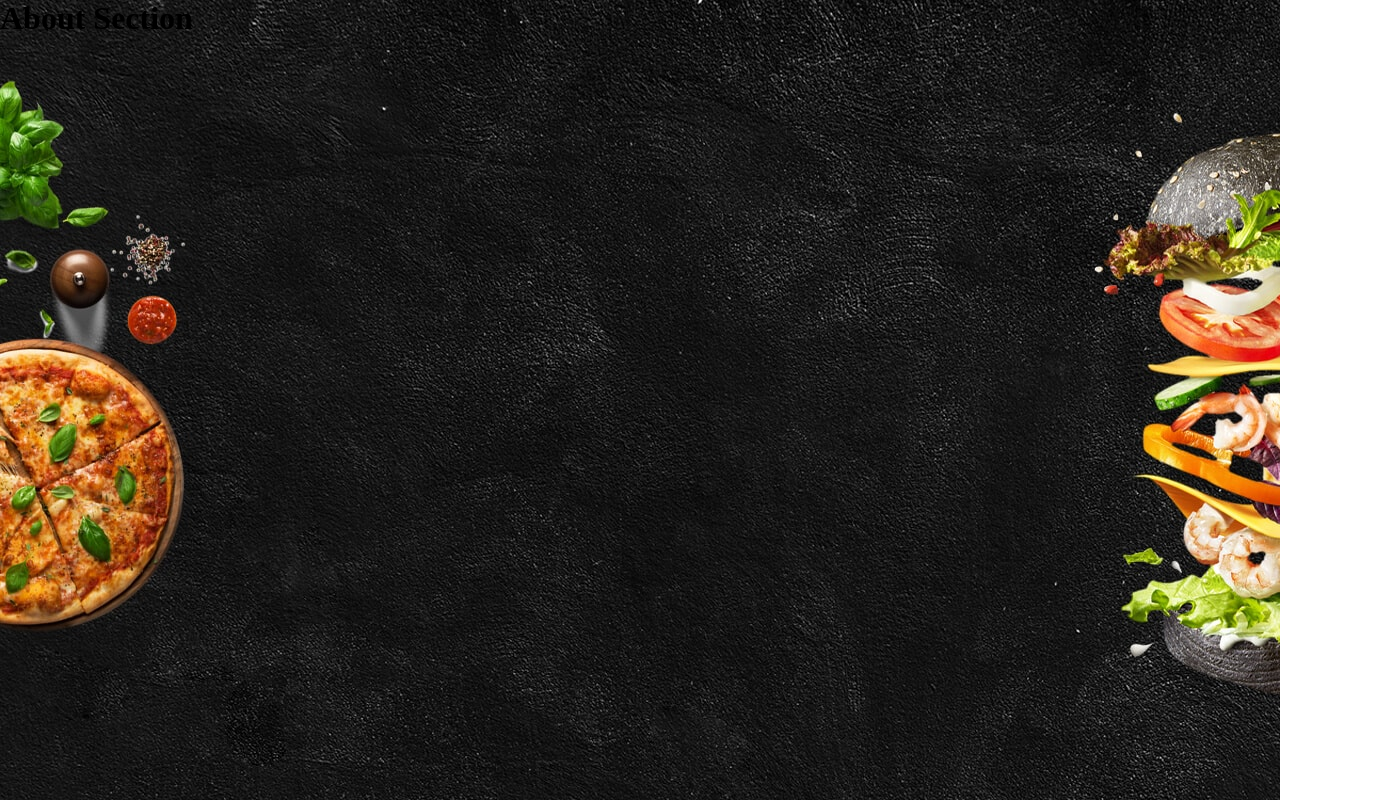
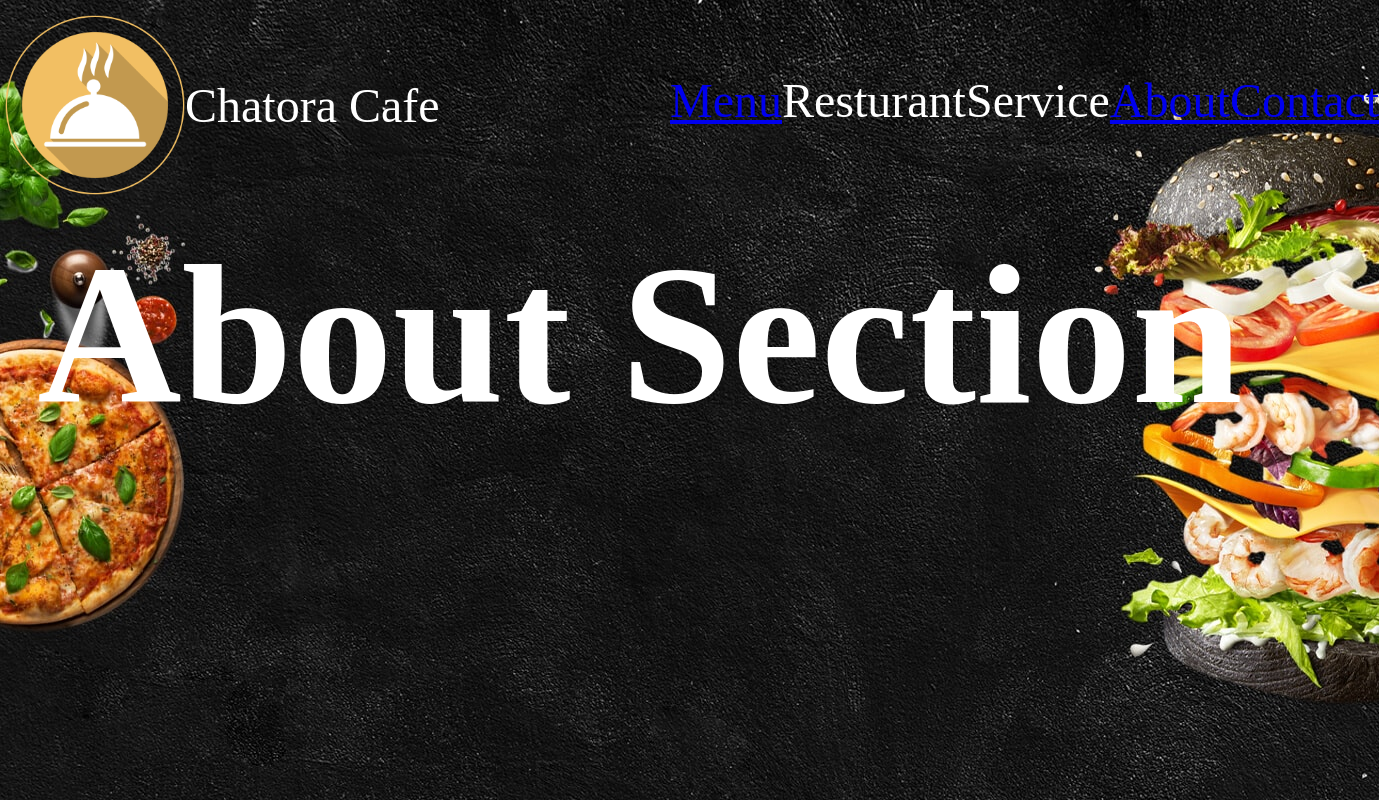
Before and after one commit to SamridhG/FoodAppReact_Testing, a React (Vite) app: page /about in a window 1280 px wide. Shown: the whole page, 1379 px wide, since content can reach past the window. Built offline with nearby package versions, Linux system fonts and the light colour scheme.

Commit message:
Children Routing

```diff
--- a/src/App.js
+++ b/src/App.js
@@ -4,7 +4,7 @@ import MeghnaFood from '../texture/MeghnaFood.jpg'
 import CardConatainer from "./components/CardConatainer";
 import    HeaderParent  from "./components/HeaderParent";
 import MenuText from "./components/MenuText"
-import { createBrowserRouter,RouterProvider } from "react-router-dom";
+import { createBrowserRouter,RouterProvider,Outlet } from "react-router-dom";
 import About from "./components/About";
 import ContactUs from "./components/ContactUs";
 import Error from "./components/Error";
@@ -12,28 +12,55 @@ const AppLayout=()=>{
      console.log("A State");
     return (
         <div className="app">
+            {console.log("In Class ")}
             <HeaderParent/>
-            <MenuText/>
-            <CardConatainer />
+            <Outlet/>
         </div>
 
     )
 }
+// const appRouter=createBrowserRouter([
+//     {
+//      path:"/",
+//      element:<AppLayout/>,
+//      errorElement:<Error/>
+//     },{
+//      path:"/about",
+//      element:<About/>,
+//     },{
+//         path:"/contact",
+//         element:(<>
+//          <ContactUs/>
+//          <ContactUs/>
+//         </>)
+//        }
+// ])
+
+// Children  Routing
 const appRouter=createBrowserRouter([
     {
      path:"/",
      element:<AppLayout/>,
+     children:[
+        {
+            path:'/',
+            element:(<>
+               <MenuText/>
+            <CardConatainer />
+            </>)
+        },
+           {
+            path:"/about",
+            element:<About/>,
+           },
+           {
+               path:"/contact",
+               element:<ContactUs/>
+
+            }
+     ],
      errorElement:<Error/>
-    },{
-     path:"/about",
-     element:<About/>,
-    },{
-        path:"/contact",
-        element:(<>
-         <ContactUs/>
-         <ContactUs/>
-        </>)
-       }
+    }
 ])
 const root=ReactDom.createRoot(document.getElementById("root"))
 // root.render(<AppLayout/>)
--- a/src/components/About.js
+++ b/src/components/About.js
@@ -1,6 +1,6 @@
 const About=()=>{
    return (
-    <div>
+    <div className="error">
         <h1>About Section</h1>
     </div>
    )
--- a/src/components/CardConatainer.js
+++ b/src/components/CardConatainer.js
@@ -7,7 +7,10 @@ const Card=(details)=>{
     let name=item.info.name
     let rate=item.info.avgRating;
     let discription=item.info.cuisines
-   return ( <div className="card-parent">
+    let onclickCalled=()=>{
+        console.log("Card Clicked",name)
+    }
+   return ( <div className="card-parent" onClick={onclickCalled}>
             <div className="card-img">
             <img src={`https://media-assets.swiggy.com/swiggy/image/upload/fl_lossy,f_auto,q_auto,w_660/${img}`}></img>
             </div>
--- a/src/components/Error.js
+++ b/src/components/Error.js
@@ -1,7 +1,6 @@
 import { useRouteError } from "react-router-dom"
 const Error=()=>{
-    const error=useRouteError();
-    console.log("err",error)
+
     return (
         <div className="error">
             <h1>Opps Error Occurs</h1>
--- a/src/components/HeaderParent.js
+++ b/src/components/HeaderParent.js
@@ -1,3 +1,4 @@
+import { Link } from "react-router-dom"
 const Logo=()=>{
     return(
         <div className="logo-container">
@@ -10,11 +11,11 @@ const NavBar=()=>{
     return (
         <div className="nav-bar">
             <ul className="nav-option">
-                <li>Menu</li>
+                <li><Link to="/">Menu</Link></li>
                 <li>Resturant</li>
                 <li>Service</li>
-                <li>About</li>
-                <li>Contact</li>
+                <li><Link to="/about">About</Link></li>
+                <li><Link to="/contact">Contact</Link></li>
             </ul>
         </div>
     )
```
